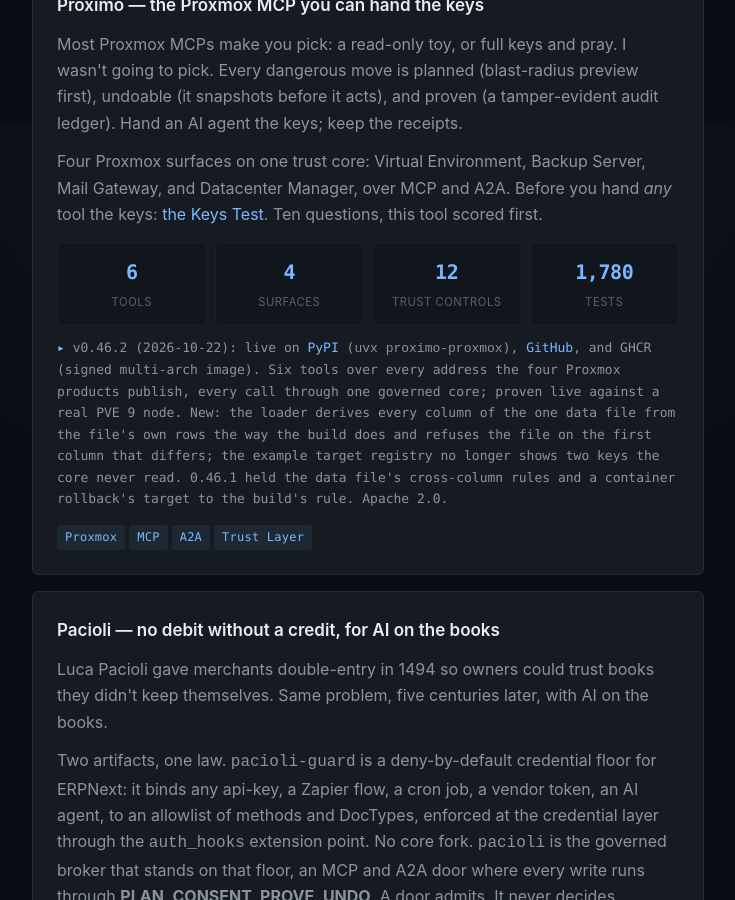
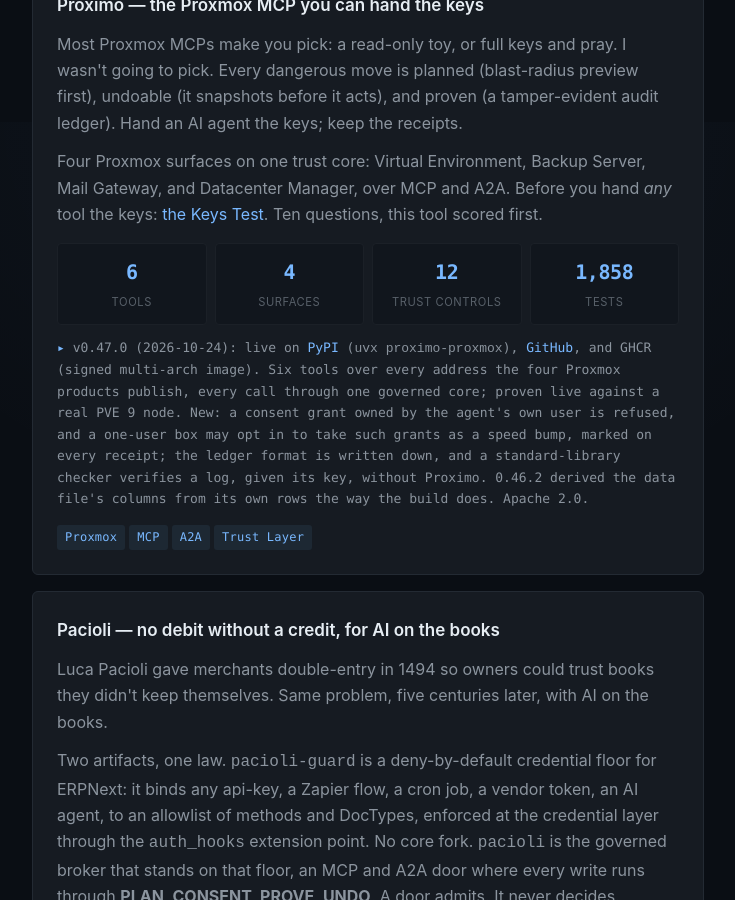
Before and after one commit to john-broadway/john-broadway.github.io, a Jekyll site: the page built from index.html, in a window 1280 px wide and 900 px high, scrolled down 1678 px. Shown: the whole window, without its empty margins (272-1007 px from the left). Built offline with Jekyll 4.4.1, drawn with Linux system fonts in a browser that asks for light colours.

Commit message:
proximo 0.47.0: the status line and the test count
Co-Authored-By: Claude Opus 5.5 <noreply@anthropic.com>

```diff
--- a/index.html
+++ b/index.html
@@ -49,9 +49,9 @@ description: Independent AI researcher and infrastructure architect. Sovereign A
       <div class="stat"><div class="num">6</div><div class="label">tools</div></div>
       <div class="stat"><div class="num">4</div><div class="label">surfaces</div></div>
       <div class="stat"><div class="num">12</div><div class="label">trust controls</div></div>
-      <div class="stat"><div class="num">1,780</div><div class="label">tests</div></div>
+      <div class="stat"><div class="num">1,858</div><div class="label">tests</div></div>
     </div>
-    <p class="status">v0.46.2 (2026-10-22): live on <a href="https://pypi.org/project/proximo-proxmox/">PyPI</a> (<code>uvx proximo-proxmox</code>), <a href="https://github.com/john-broadway/proximo">GitHub</a>, and GHCR (signed multi-arch image). Six tools over every address the four Proxmox products publish, every call through one governed core; proven live against a real PVE 9 node. New: the loader derives every column of the one data file from the file's own rows the way the build does and refuses the file on the first column that differs; the example target registry no longer shows two keys the core never read. 0.46.1 held the data file's cross-column rules and a container rollback's target to the build's rule. Apache 2.0.</p>
+    <p class="status">v0.47.0 (2026-10-24): live on <a href="https://pypi.org/project/proximo-proxmox/">PyPI</a> (<code>uvx proximo-proxmox</code>), <a href="https://github.com/john-broadway/proximo">GitHub</a>, and GHCR (signed multi-arch image). Six tools over every address the four Proxmox products publish, every call through one governed core; proven live against a real PVE 9 node. New: a consent grant owned by the agent's own user is refused, and a one-user box may opt in to take such grants as a speed bump, marked on every receipt; the ledger format is written down, and a standard-library checker verifies a log, given its key, without Proximo. 0.46.2 derived the data file's columns from its own rows the way the build does. Apache 2.0.</p>
     <div class="tags"><span>Proxmox</span><span>MCP</span><span>A2A</span><span>Trust Layer</span></div>
   </article>
 
```
